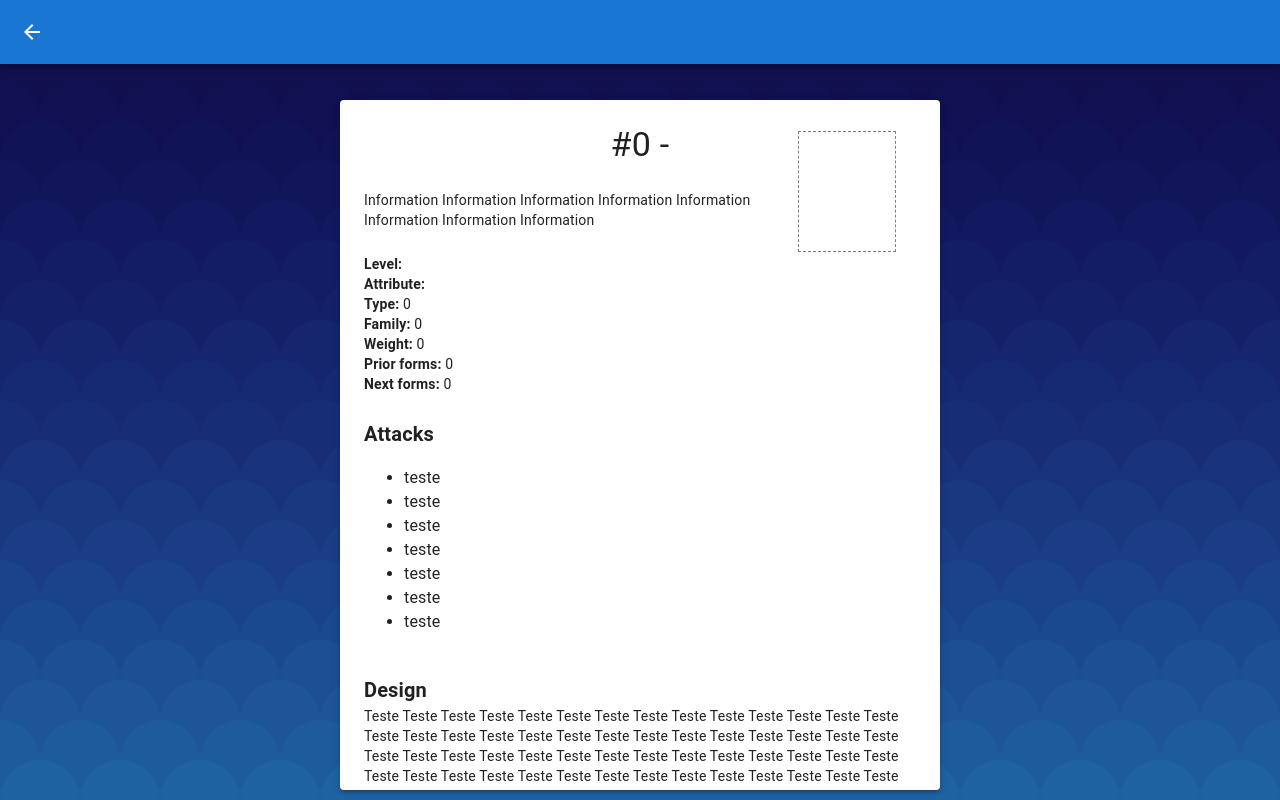
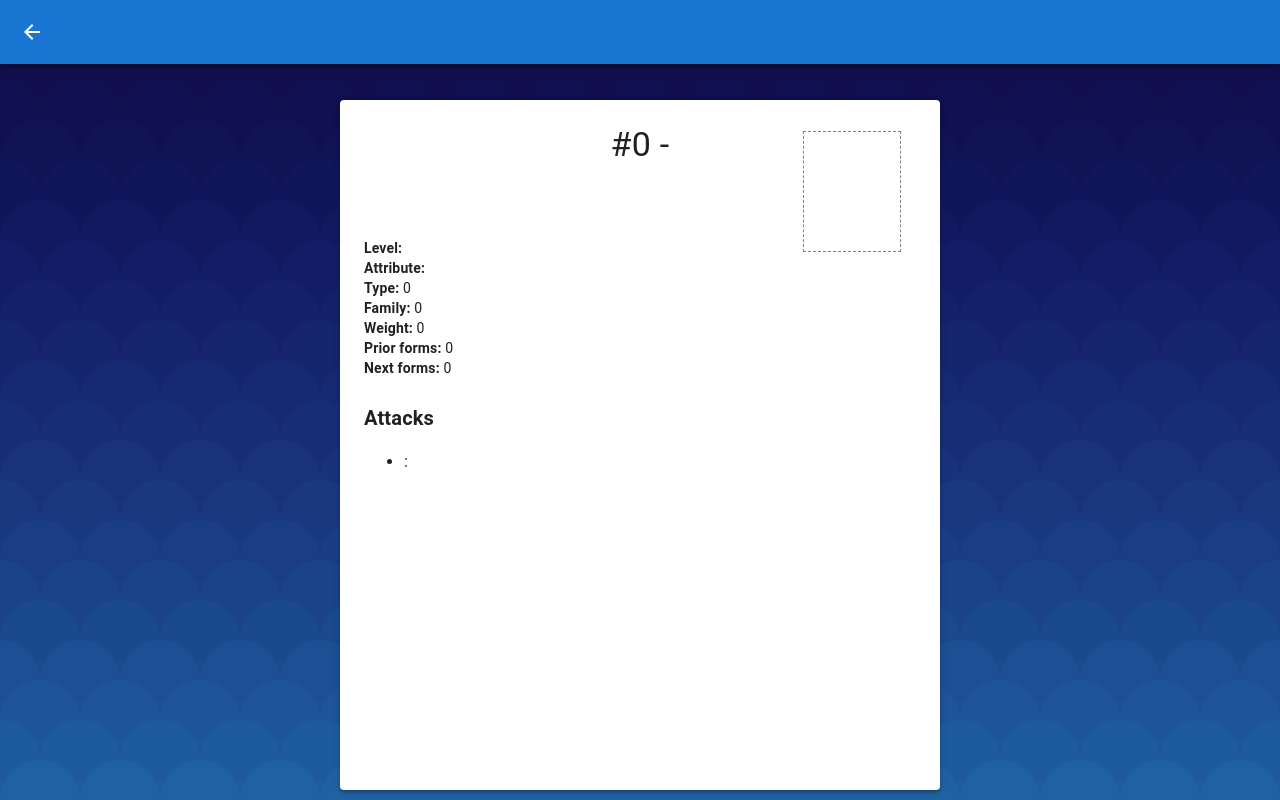
Before and after one commit to motagit/digidex-ui, a React (Create React App) app: page /digimon/1 in a window 1280 px wide. Built offline with nearby package versions, Linux system fonts and the light colour scheme.

Commit message:
digimon form development (attacks input field with add/remove functionality)

```diff
--- a/src/components/Form/Form.js
+++ b/src/components/Form/Form.js
@@ -1,30 +1,67 @@
 import React, { useState, useEffect } from 'react';
-import { TextField, Paper, Typography, Grow, Container , Grid, Divider, Button, Box, InputLabel, Select, MenuItem, FormControl } from '@mui/material';
+import { TextField, Paper, Typography, Grow, Container , Grid, Divider, Button, Box, InputLabel, Select, MenuItem, FormControl, IconButton } from '@mui/material';
+import { AddBox } from '@mui/icons-material';
+import DisabledByDefaultIcon from '@mui/icons-material/DisabledByDefault';
 import FileBase from 'react-file-base64';
 import { useDispatch, useSelector } from 'react-redux';
 import { createPost, updatePost } from '../../actions/posts';
 import { useNavigate, useParams } from 'react-router-dom';
 import { digimonModel } from '../Models/digimon.model';
 
-
-const Form = ({ currentId, setCurrentId }) => {
+const Form = () => {
     const [postData, setPostData] = useState(digimonModel);
     let digimonParams  = useParams();
     const post = useSelector((state) => digimonParams.id ? state.posts.find((p) => p._id === digimonParams.id) : null);
     const dispatch = useDispatch();
     let navigate = useNavigate();
 
+
+    const [attack, setAttack] = useState([{
+        name: '',
+        description: ''
+    }]);
+
+    const handleAttackChange = (e, index) => {
+        const value = e.target.value;
+        const list = [...attack];
+
+        if (e.target.name.includes("Name"))
+            list[index].name = value
+        else
+            list[index].description = value
+        setAttack(list);
+        console.log(attack);
+
+    };
+
+    const handleAttackRemove = (index) => {
+        const list = [...attack];
+        list.splice(index, 1);
+        setAttack(list);
+        console.log(attack);
+
+    };
+
+    const handleAttackAdd = () => {
+        setAttack([...attack, { name: '', description: '' }]);
+    };
+
+
     useEffect(() => {
         if(post) setPostData(post);
+        if(post) setAttack(post.attacks);
     }, [post])
 
     const handleSubmit = (e) => {
         e.preventDefault();
-        // fazer validação antes de dar post
 
         if(digimonParams.id) {
+            postData.attacks = attack;
+            console.log(postData);
             dispatch(updatePost(digimonParams.id, postData));
         } else {
+            postData.attacks = attack;
+            console.log(postData);
             dispatch(createPost(postData));
         }
         navigate("/", { replace: true });
@@ -47,9 +84,8 @@ const Form = ({ currentId, setCurrentId }) => {
                     <form className="form" autoComplete="off" noValidate onSubmit={handleSubmit}>
                         <Grid container rowSpacing={3} sx={{padding: 3}}>
                             <Grid item xs={12} direction="row">
-                                <Typography variant="h6">{digimonParams.id  ? 'Edit' : 'Insert'} a Digimon</Typography>
+                                <Typography variant="h5"><b>{digimonParams.id  ? 'Edit' : 'Insert'} a Digimon</b></Typography>
                             </Grid>
-
 
                             <Grid item xs={12} direction="row">
                                 <TextField
@@ -111,7 +147,71 @@ const Form = ({ currentId, setCurrentId }) => {
                                 </FormControl>
                             </Grid>
 
+                            <Grid item xs={12} direction="row">
+                                <TextField
+                                    label="General Information"
+                                    multiline
+                                    rows={6}
+                                    fullWidth
+                                    value={postData.information}
+                                    onChange={(e) => setPostData({ ...postData, information: e.target.value })}
+                                />
+                            </Grid>
 
+                            <Grid item xs={12} direction="row">
+                                <TextField
+                                    label="Design"
+                                    multiline
+                                    rows={4}
+                                    fullWidth
+                                    value={postData.design}
+                                    onChange={(e) => setPostData({ ...postData, design: e.target.value })}
+                                />
+                            </Grid>
+
+
+                            <Grid item xs={12} direction="row">
+                                <Typography variant="h6" component="h6" style={{marginBottom: 20}}>
+                                    <b>Attacks</b>
+                                </Typography>
+                                {attack.map((singleAttack, index) => (
+                                    <div key={index} style={index > 0 ? {marginTop: 20} : null}>
+                                        <TextField
+                                            label="Name"
+                                            name="Name"
+                                            style={{marginRight: 10, width: '38%'}}
+                                            value={singleAttack.name}
+                                            onChange={(e) => handleAttackChange(e, index)}
+                                            multiline
+                                            rows={3}
+                                            required
+                                        />
+
+
+                                        <TextField
+                                            label="Description"
+                                            name="Description"
+                                            style={{marginRight: 10, width: '40%'}}
+                                            value={singleAttack.description}
+                                            onChange={(e) => handleAttackChange(e, index)}
+                                            multiline
+                                            rows={3}
+                                            required
+                                        />
+
+                                        {attack.length - 1 === index && attack.length < 4 && (
+                                            <IconButton aria-label="add" size="large" onClick={handleAttackAdd}>
+                                                <AddBox fontSize="medium" />
+                                            </IconButton>
+                                        )}
+                                        {attack.length !== 1 && (
+                                            <IconButton aria-label="remove" size="large" onClick={() => handleAttackRemove(index)}>
+                                                <DisabledByDefaultIcon fontSize="medium" />
+                                            </IconButton>
+                                        )}
+                                    </div>
+                                ))}
+                            </Grid>
 
                             <Grid item xs={12} direction="row">
                                 <div className="fileInput">
@@ -128,21 +228,6 @@ const Form = ({ currentId, setCurrentId }) => {
                             </Grid>
                         </Grid>
                     </form>
-
-                    {/* <Box component="span" sx={{
-                    pt: '60px',
-                    pb: '40px',
-                    pr:'48px',
-                    pl: '48px',
-                    border: '1px dashed grey'}}
-                    style={{
-                        position: 'absolute',
-                        top: 60,
-                        right: 25
-                    }}
-                    >
-                        <img className="image" loading="lazy" src={postData ? postData.iconSource : null} alt="" />
-                    </Box> */}
                 </Paper>
             </Grow>
         </Container>
--- a/src/components/Pages/Digimon/Digimon.js
+++ b/src/components/Pages/Digimon/Digimon.js
@@ -35,13 +35,13 @@ const Digimon = () => {
                         <Grid item xs={9} direction="column">
                             <Typography variant="body2" component="div">
                                 <span>
-                                    Information Information Information Information Information Information Information Information
+                                    {postData.information}
                                 </span>
                             </Typography>
                         </Grid>
 
                         <Grid item xs={3} direction="column" style={{textAlign: 'center'}}>
-                            <Box component="span" sx={{ pt: '60px', pb: '40px', pr:'48px', pl: '48px' ,border: '1px dashed grey' }}>
+                            <Box component="span" sx={{ pt: '60px', pb: '40px', pr:'48px', pl: '48px', ml: '10px' ,border: '1px dashed grey' }}>
                                 <img className="image" loading="lazy" src={postData.iconSource} alt={postData.name} />
                             </Box>
                         </Grid>
@@ -96,44 +96,24 @@ const Digimon = () => {
                                 <b>Attacks</b>
                             </Typography>
                             <ul>
-                                <li>
-                                    teste
+                                {postData.attacks.map((singleAttack, index) => (
+                                    <li key={index}>
+                                        <b>{singleAttack.name}</b>: {singleAttack.description}
                                     </li>
-                                <li>
-                                    teste
-                                </li>
-                                <li>
-                                    teste
-                                </li>
-                                <li>
-                                    teste
-                                </li>
-                                <li>
-                                    teste
-                                </li>
-                                <li>
-                                    teste
-                                </li>
-                                <li>
-                                    teste
-                                </li>
+                                ))}
                             </ul>
                         </Grid>
 
+                        {postData.design ? (
                             <Grid item xs={12} direction="row">
                                 <Typography variant="h6" component="h6">
                                     <b>Design</b>
                                 </Typography>
                                 <Typography variant="body2" component="div">
-                                Teste Teste Teste Teste Teste Teste Teste Teste Teste Teste
-                                Teste Teste Teste Teste Teste Teste Teste Teste Teste Teste
-                                Teste Teste Teste Teste Teste Teste Teste Teste Teste Teste
-                                Teste Teste Teste Teste Teste Teste Teste Teste Teste Teste
-                                Teste Teste Teste Teste Teste Teste Teste Teste Teste Teste
-                                Teste Teste Teste Teste Teste Teste Teste Teste Teste Teste
-                                Teste Teste Teste Teste Teste Teste Teste Teste Teste Teste
+                                    {postData.design}
                                 </Typography>
                             </Grid>
+                        ) : null}
 
                     </Grid>
                 </Paper>
```
Also changed, not shown: src/api/index.js (deleted, +0 -9 lines). Lines whose indentation alone changed are shown as unchanged.
